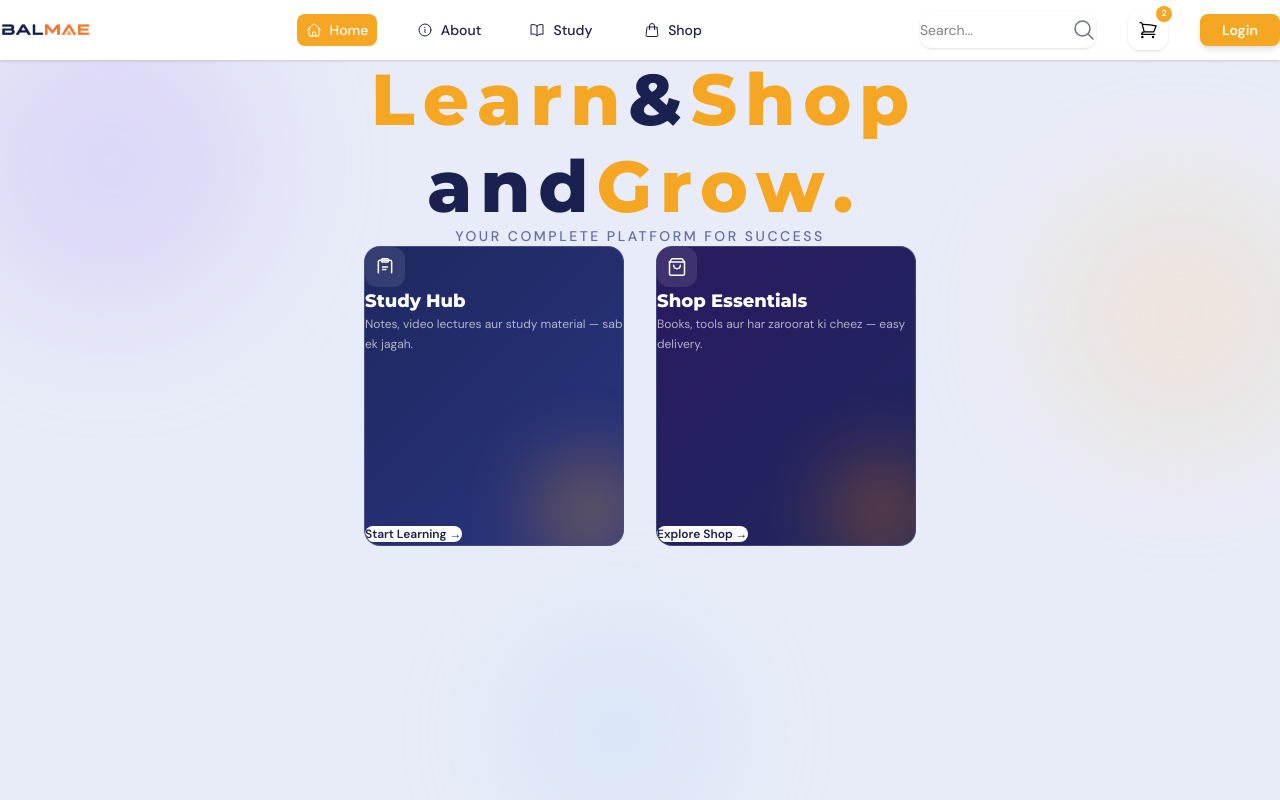
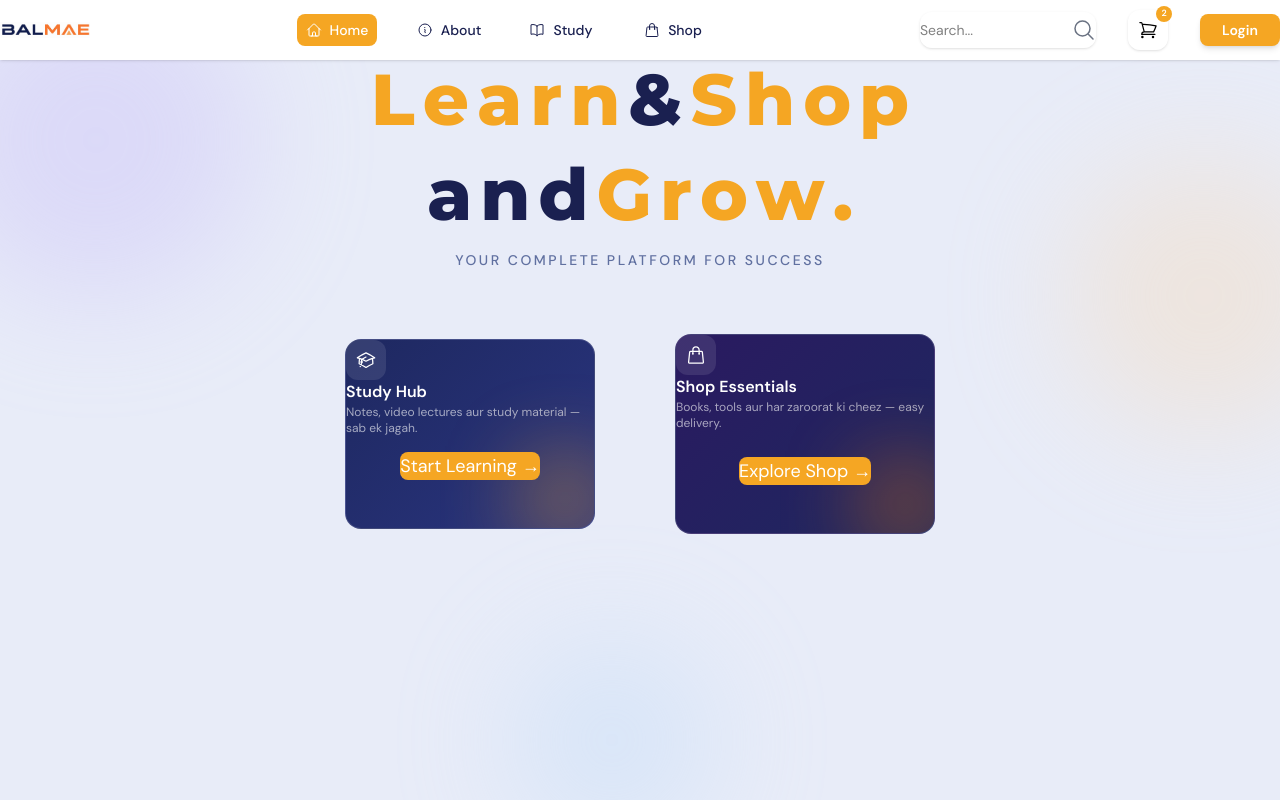
Before and after one commit to adityamishra009/Balmae, a Next.js app: page / in a window 1280 px wide. Built offline with nearby package versions, Linux system fonts and the light colour scheme.

Commit message:
card designed changed

```diff
--- a/app/page.tsx
+++ b/app/page.tsx
@@ -3,6 +3,7 @@
 import { useEffect, useRef } from "react";
 import Navbar from "@/components/Navbar/Navbar";
 import Link from "next/link";
+import { ShoppingBagIcon, AcademicCapIcon } from "@heroicons/react/24/outline";
 
 const words = [
   { text: "Learn", color: "text-primary", line: 1 },
@@ -21,7 +22,7 @@ export default function Home() {
       if (!char) return;
       setTimeout(() => {
         char.style.opacity = "1";
-        char.style.transform = "translateY(0) rotate(0deg)";
+        char.style.transform = "translateY(0)";
       }, delay);
       delay += 45;
     });
@@ -33,17 +34,17 @@ export default function Home() {
     <main className="min-h-screen bg-background flex flex-col overflow-hidden">
       <Navbar />
 
-      <section className="relative flex-1 flex flex-col items-center justify-start pt-24 px-6 overflow-hidden">
+      <section className="relative flex-1 flex flex-col items-center px-4 sm:px-6 pt-20 sm:pt-24 md:pt-28">
 
-        {/* Orbs */}
-        <div className="absolute w-[320px] h-[320px] rounded-full bg-[#c5b8f8] blur-[60px] opacity-35 -top-20 -left-16 pointer-events-none" style={{animation:'float1 8s ease-in-out infinite'}} />
-        <div className="absolute w-[280px] h-[280px] rounded-full bg-[#f8d8b0] blur-[60px] opacity-35 top-24 -right-16 pointer-events-none" style={{animation:'float2 10s ease-in-out infinite'}} />
-        <div className="absolute w-[200px] h-[200px] rounded-full bg-[#b8d8f8] blur-[60px] opacity-35 -bottom-10 left-[40%] pointer-events-none" style={{animation:'float3 7s ease-in-out infinite'}} />
+        {/* Background Orbs */}
+        <div className="absolute w-[260px] sm:w-[320px] h-[260px] sm:h-[320px] rounded-full bg-[#c5b8f8] blur-[60px] opacity-35 -top-20 -left-16 pointer-events-none" />
+        <div className="absolute w-[220px] sm:w-[280px] h-[220px] sm:h-[280px] rounded-full bg-[#f8d8b0] blur-[60px] opacity-35 top-24 -right-16 pointer-events-none" />
+        <div className="absolute w-[160px] sm:w-[200px] h-[160px] sm:h-[200px] rounded-full bg-[#b8d8f8] blur-[60px] opacity-35 -bottom-10 left-[40%] pointer-events-none" />
 
-        {/* Hero Text */}
-        <div className="text-center relative z-10 flex flex-col gap-2 max-w-2xl">
+        {/* HERO TEXT */}
+        <div className="text-center flex flex-col gap-3 sm:gap-4 max-w-2xl z-10">
           {[1, 2].map((line) => (
-            <div key={line} className="flex items-center justify-center gap-2 flex-wrap">
+            <div key={line} className="flex justify-center gap-2 flex-wrap">
               {words
                 .filter((w) => w.line === line)
                 .map((word) =>
@@ -53,12 +54,11 @@ export default function Home() {
                       <span
                         key={`${word.text}-${ci}`}
                         ref={(el) => { if (el) charsRef.current[idx] = el; }}
-                        className={`inline-block font-heading font-black text-[clamp(36px,6vw,72px)] leading-[1.1] ${word.color}`}
+                        className={`inline-block font-heading font-black text-[clamp(32px,6vw,72px)] leading-[1.1] ${word.color}`}
                         style={{
                           opacity: 0,
-                          transform: "translateY(-50px) rotate(-8deg)",
-                          transition:
-                            "opacity 0.5s cubic-bezier(0.22,1,0.36,1), transform 0.5s cubic-bezier(0.22,1,0.36,1)",
+                          transform: "translateY(-40px)",
+                          transition: "all 0.5s ease",
                         }}
                       >
                         {char}
@@ -68,45 +68,48 @@ export default function Home() {
                 )}
             </div>
           ))}
-        </div>
 
-        {/* Tagline */}
           <p
-          className="mt-6 text-muted text-sm tracking-[0.18em] uppercase font-medium relative z-10 opacity-0"
+            className="text-muted text-xs sm:text-sm tracking-[0.18em] uppercase font-medium opacity-0"
             style={{ animation: "fadeUp 0.8s 1.6s ease forwards" }}
           >
             Your complete platform for success
           </p>
+        </div>
 
-        {/* Cards */}
-        <div
-          className="mt-16 flex flex-col sm:flex-row gap-8 w-full max-w-xl justify-center items-stretch relative z-10 opacity-0"
-          style={{ animation: "fadeUp 0.8s 1.8s ease forwards" }}
-        >
+        {/* GAP CONTROL */}
+        <div className="h-6 sm:h-12 md:h-16" />
+
+        {/* CARDS */}
+        {/* CARDS */}
+<div className="flex flex-col sm:flex-row gap-12 sm:gap-16 md:gap-20 justify-center items-center">
 
   {/* Study Card */}
   <Link
     href="/study"
-            className="w-full sm:w-[260px] h-[300px] rounded-2xl p-6 flex flex-col border border-white/15 relative overflow-hidden transition-all duration-300 hover:-translate-y-2"
+    className="w-full max-w-[250px] h-[190px] rounded-2xl p-5 flex flex-col justify-between border border-white/15 relative overflow-hidden hover:-translate-y-2 transition"
     style={{ background: "linear-gradient(135deg,#1e2860,#2a3580)" }}
   >
-            <div className="absolute w-[100px] h-[100px] rounded-full bg-[#f5a623] blur-[40px] opacity-40 -bottom-4 -right-4 pointer-events-none" />
+    <div className="absolute w-[90px] h-[90px] bg-[#f5a623] blur-[40px] opacity-40 -bottom-4 -right-4" />
 
-            <div className="w-10 h-10 rounded-xl flex items-center justify-center bg-white/10 mb-4">
-              <svg className="w-5 h-5 stroke-white fill-none" strokeWidth={1.8} strokeLinecap="round" strokeLinejoin="round" viewBox="0 0 24 24">
-                <path d="M4 19V6a2 2 0 012-2h12a2 2 0 012 2v13"/>
-                <rect x="8" y="2" width="8" height="4" rx="1"/>
-                <path d="M9 12h6M9 15h4"/>
-              </svg>
+    {/* TOP */}
+    <div>
+      <div className="w-10 h-10 rounded-xl bg-white/10 flex items-center justify-center mb-3">
+        <AcademicCapIcon className="w-5 h-5 text-white" />
       </div>
 
-            <div className="font-heading font-black text-lg text-white mb-2">Study Hub</div>
-            <div className="text-xs text-white/65 leading-relaxed flex-1">
+      <div className="text-white font-bold text-base mb-1">
+        Study Hub
+      </div>
+
+      <div className="text-white/60 text-xs">
         Notes, video lectures aur study material — sab ek jagah.
       </div>
+    </div>
 
-            <div className="mt-5">
-              <span className="px-5 py-2.5 bg-white text-secondary font-semibold text-xs rounded-xl inline-block">
+    {/* BUTTON */}
+    <div className="mt-auto flex justify-center h-7 -translate-y-12">
+      <span className="text-lg bg-primary text-white rounded-lg">
         Start Learning →
       </span>
     </div>
@@ -115,26 +118,29 @@ export default function Home() {
   {/* Shop Card */}
   <Link
     href="/shop"
-            className="w-full sm:w-[260px] h-[300px] rounded-2xl p-6 flex flex-col border border-white/15 relative overflow-hidden transition-all duration-300 hover:-translate-y-2"
+    className="w-full max-w-[260px] h-[200px] rounded-2xl p-5 flex flex-col justify-between border border-white/15 relative overflow-hidden hover:-translate-y-2 transition"
     style={{ background: "linear-gradient(135deg,#2a1a60,#1e2860)" }}
   >
-            <div className="absolute w-[100px] h-[100px] rounded-full bg-[#f07800] blur-[40px] opacity-40 -bottom-4 -right-4 pointer-events-none" />
+    <div className="absolute w-[90px] h-[90px] bg-[#f07800] blur-[40px] opacity-40 -bottom-4 -right-4" />
 
-            <div className="w-10 h-10 rounded-xl flex items-center justify-center bg-white/10 mb-4">
-              <svg className="w-5 h-5 stroke-white fill-none" strokeWidth={1.8} strokeLinecap="round" strokeLinejoin="round" viewBox="0 0 24 24">
-                <path d="M6 2L3 6v14a2 2 0 002 2h14a2 2 0 002-2V6l-3-4z"/>
-                <line x1="3" y1="6" x2="21" y2="6"/>
-                <path d="M16 10a4 4 0 01-8 0"/>
-              </svg>
+    {/* TOP */}
+    <div>
+      <div className="w-10 h-10 rounded-xl bg-white/10 flex items-center justify-center mb-3">
+        <ShoppingBagIcon className="w-5 h-5 text-white" />
       </div>
 
-            <div className="font-heading font-black text-lg text-white mb-2">Shop Essentials</div>
-            <div className="text-xs text-white/65 leading-relaxed flex-1">
+      <div className="text-white font-bold text-base mb-1">
+        Shop Essentials
+      </div>
+
+      <div className="text-white/60 text-xs">
         Books, tools aur har zaroorat ki cheez — easy delivery.
       </div>
+    </div>
 
-            <div className="mt-5">
-              <span className="px-5 py-2.5 bg-white text-secondary font-semibold text-xs rounded-xl inline-block">
+    {/* BUTTON */}
+    <div className="mt-auto flex justify-center h-7 -translate-y-12">
+      <span className="text-lg bg-primary text-white rounded-lg" >
         Explore Shop →
       </span>
     </div>
```
Lines whose indentation alone changed are shown as unchanged.
